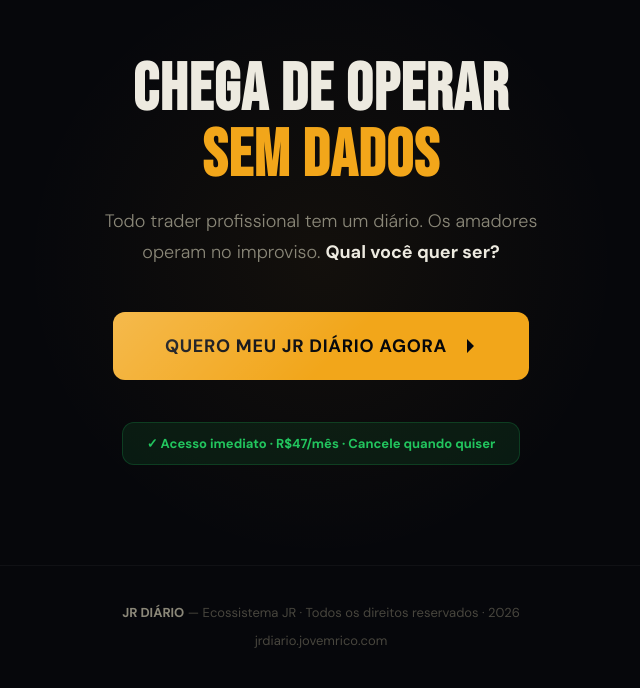
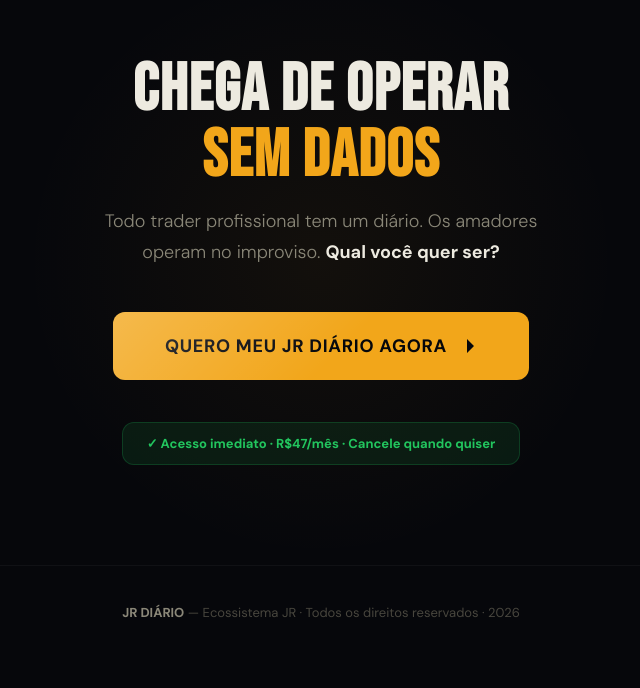
Before and after one commit to jovemricotrader/jrdiariosales, a website: page jrdiario.html in a window 1280 px wide. Shown: the part 6175-6863 px from the top of the page, without its empty margins (319-959 px from the left). After the commit the page ends 6835 px from the top, so only its background shows below. Drawn offline with Linux system fonts and the light colour scheme.

Commit message:
Add files via upload

```diff
--- a/jrdiario.html
+++ b/jrdiario.html
@@ -445,7 +445,6 @@
 <!-- FOOTER -->
 <footer>
   <strong>JR DIÁRIO</strong> — Ecossistema JR · Todos os direitos reservados · 2026<br>
-  <span style="margin-top:6px;display:inline-block">jrdiario.jovemrico.com</span>
 </footer>
 
 <!-- STICKY MOBILE -->
```
